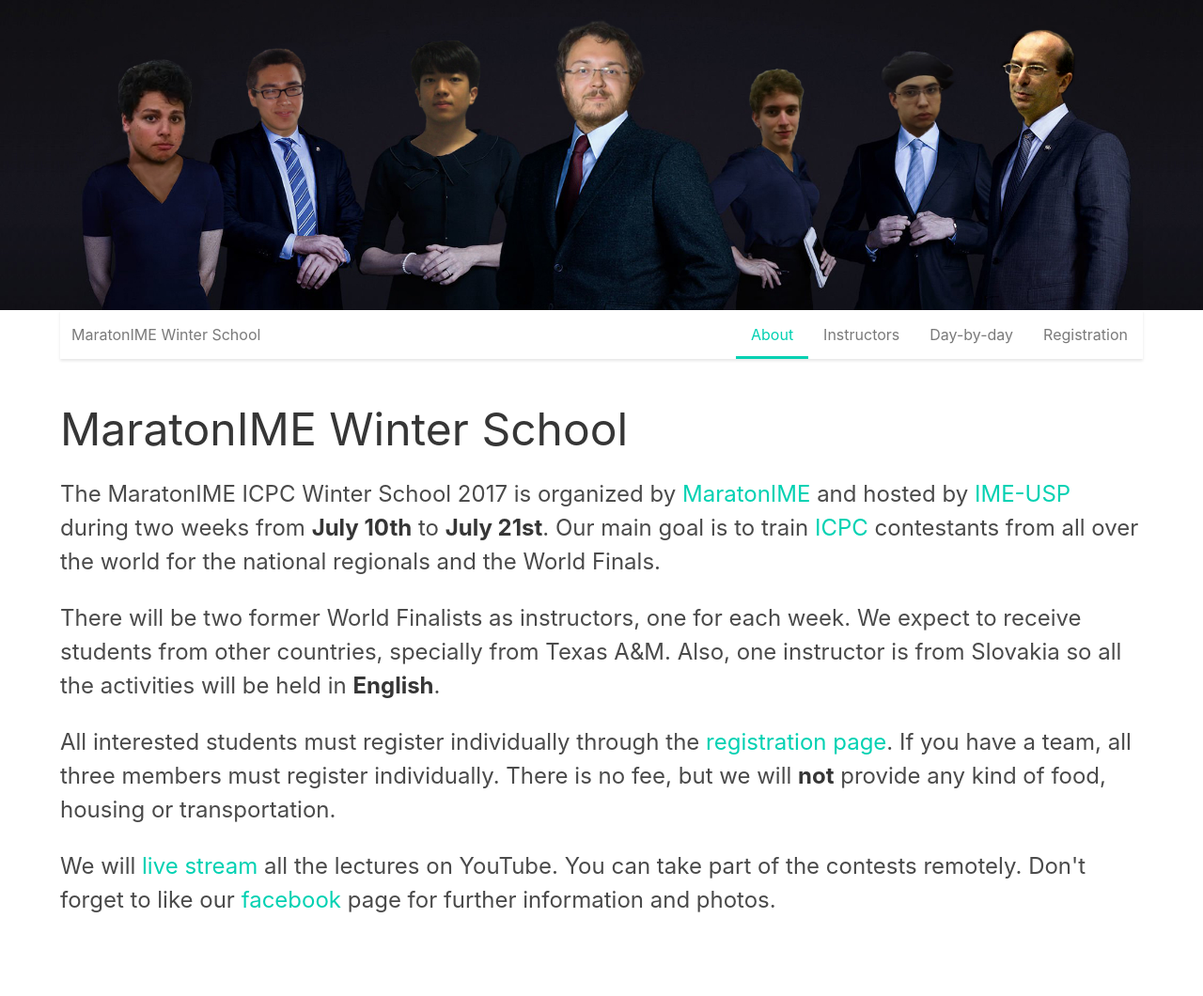
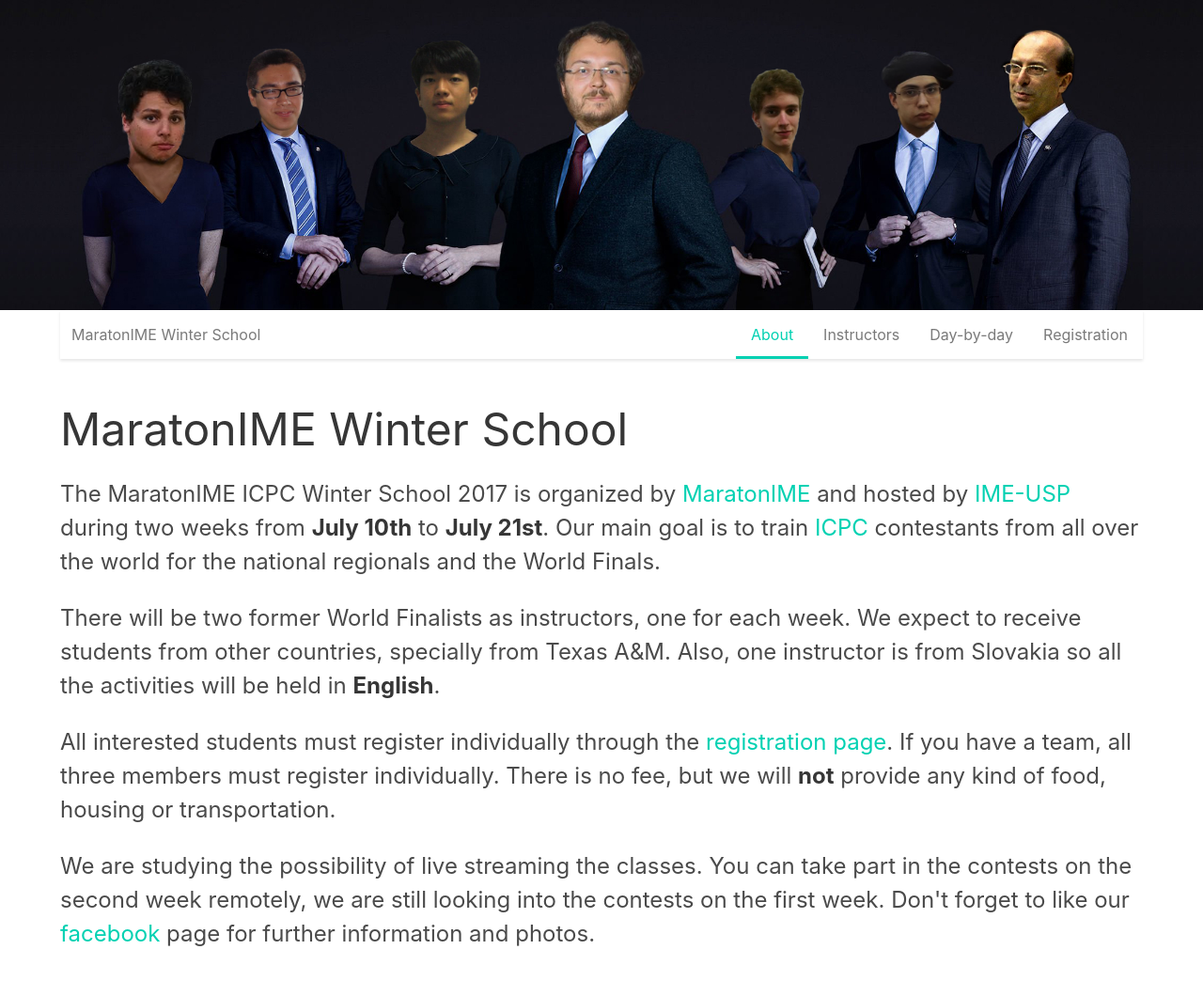
Before and after one commit to gabrielrussoc/house-of-carlos, a Jekyll site: the page built from index.html, in a window 1280 px wide. Shown: the whole page at 94% size. Built offline with Jekyll 4.4.1, drawn with Linux system fonts in a browser that asks for light colours; before the commit the page ends 1024 px from its top, so only the background shows below that.

Commit message:
Live stream is a maybe

```diff
--- a/day-by-day/index.html
+++ b/day-by-day/index.html
@@ -15,7 +15,7 @@ The morning lectures will start at
 <a href="https://www.timeanddate.com/worldclock/fixedtime.html?msg=Morning+classes&iso=20171021T0930&p1=233" target="_blank">
 09:30
 </a>
-and end at 12:30. Check out the <a href="#">live stream</a> on YouTube.
+and end at 12:30.
 </p>
 
 <p>
--- a/index.html
+++ b/index.html
@@ -33,7 +33,7 @@ If you have a team, all three members must register individually. There is no fe
 </p>
 
 <p>
-We will <a href="#">live stream</a> all the lectures on YouTube. You can take part of the contests remotely.
+We are studying the possibility of live streaming the classes. You can take part in the contests on the second week remotely, we are still looking into the contests on the first week.
 Don't forget to like our
 <a href="https://www.facebook.com/maratonIME/" target="_blank">facebook</a>
 page for further information and photos.
```
